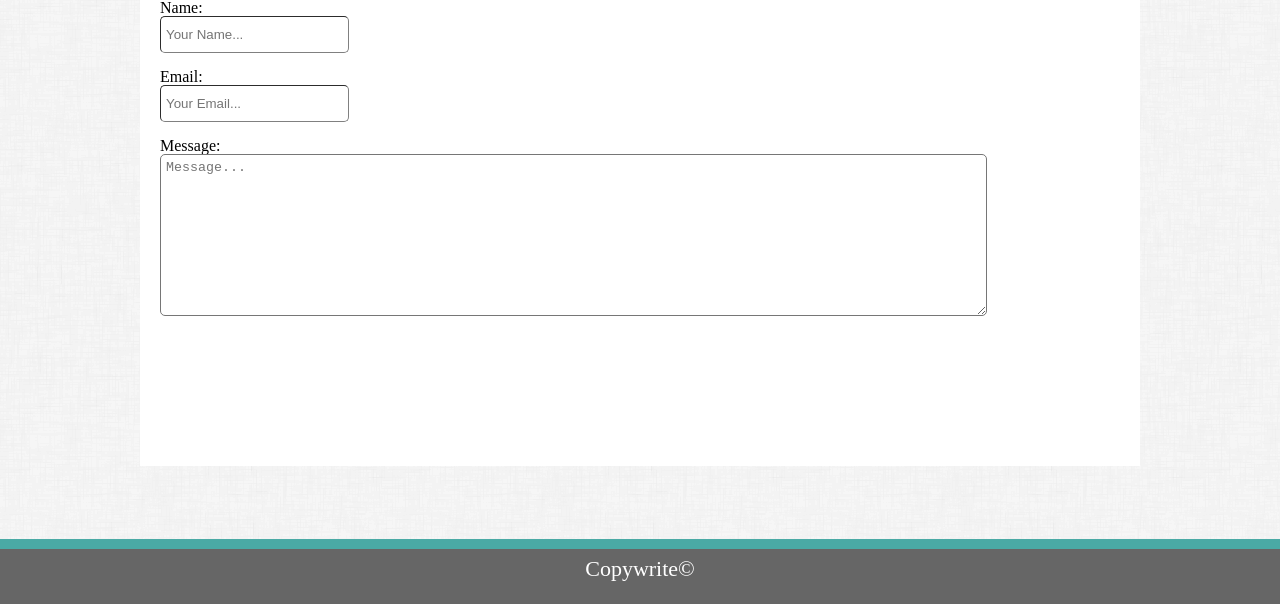
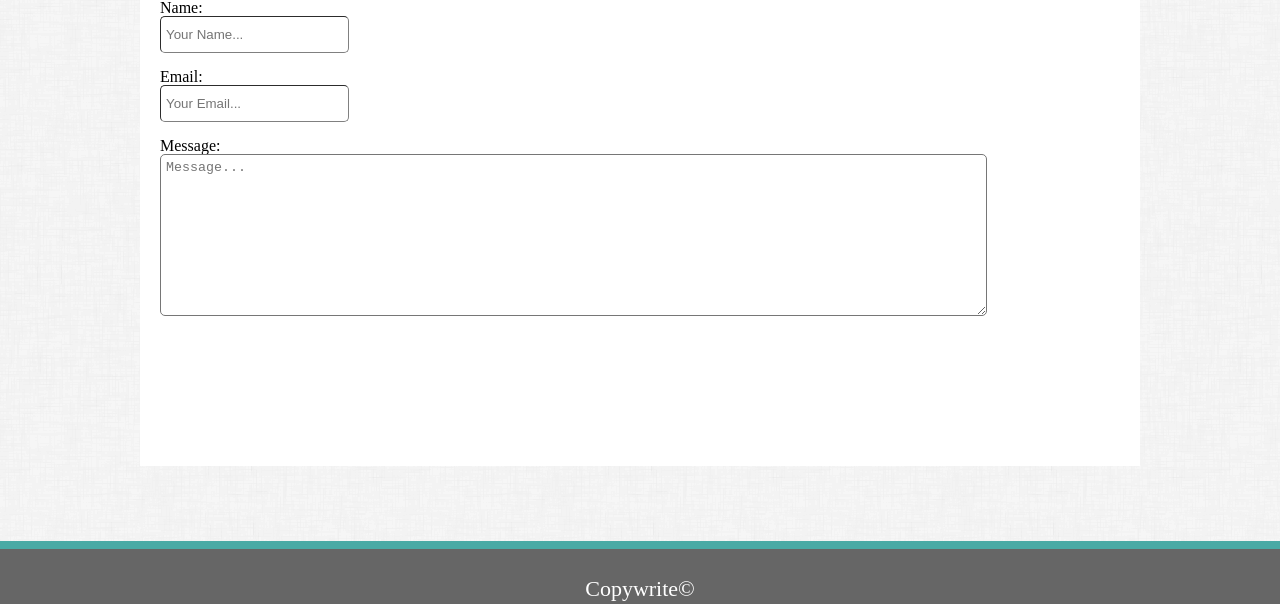
Before and after one commit to jphillips37/Portfolio, a plain HTML site: page contact.html in a window 1280 px wide. Shown: the part 196-800 px from the top of the page. Drawn offline with Linux system fonts and the light colour scheme.

Commit message:
css changes

```diff
--- a/assets/css/style.css
+++ b/assets/css/style.css
@@ -43,6 +43,7 @@ p {
 }
 .navbar {
     width: 100%;
+    margin: auto;
     align-content: center;
     overflow:hidden;
     border-bottom-style: solid;
@@ -83,7 +84,7 @@ p {
     text-align: center;
     border-top-style: solid;
     border-top-color: #4aaaa5;
-    border-top-width: 10px;
+    border-top-width: 8px;
 }
 .textform {
     padding: 10px 5px;
--- a/contact.html
+++ b/contact.html
@@ -29,6 +29,6 @@
     </div>
 
     <div class="footer">
-        <p>Copywrite©</p>
+        <p style="padding-top: 20px;">Copywrite©</p>
     </div>
 </body>
```
Also changed, not shown: index.html (+7 -9 lines), portfolio.html (+1 -1 lines).
